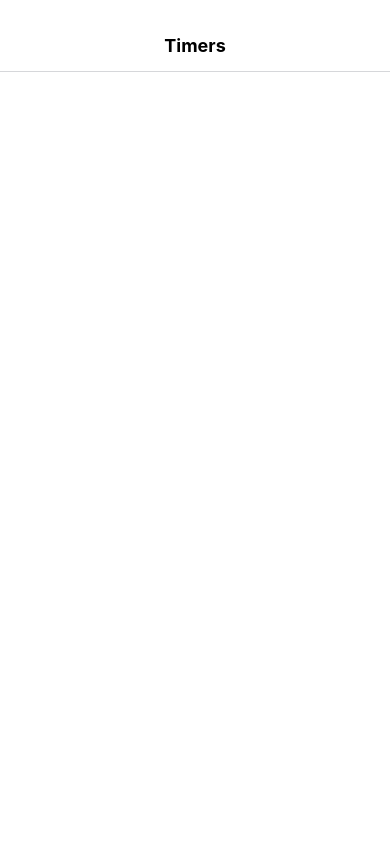
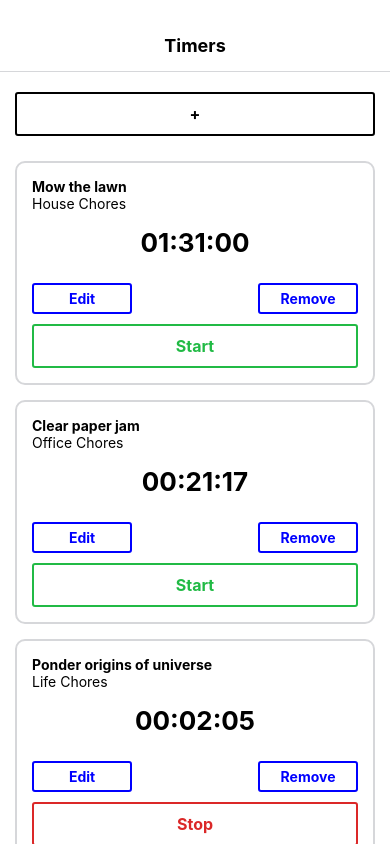
Before and after one commit to L00P3R93/time-tracker, a React Native app: screen / in a window 390 px wide. Built offline with nearby package versions, Linux system fonts and the light colour scheme.

Commit message:
App.tsx update

```diff
--- a/App.tsx
+++ b/App.tsx
@@ -1,18 +1,80 @@
-import React from 'react';
-import { StyleSheet, View, ScrollView, Text, TextStyle, ViewStyle } from 'react-native';
+import React, { useState, useEffect, useRef } from 'react';
+import { StyleSheet, View, ScrollView, Text, TextStyle, ViewStyle, KeyboardAvoidingView, Platform } from 'react-native';
 
+import { newTimer } from './utils/TimerUtils';
 import EditableTimer from './components/EditableTimer';
 import ToggleableTimerForm from './components/ToggleableTimerForm';
+import { Timer, Attribute } from './utils/types';
+import { uuid } from './utils/uuid';
 
 const App : React.FC = () => {
+	const [timers, setTimers] = useState<Timer[]>([
+		{
+			title: "Mow the lawn",
+			project: "House Chores",
+			id: uuid(),
+			elapsed: 5460494,
+			isRunning: false,
+		},
+		{
+			title: "Clear paper jam",
+			project: "Office Chores",
+			id: uuid(),
+			elapsed: 1277537,
+			isRunning: false,
+		},
+		{
+			title: "Ponder origins of universe",
+			project: "Life Chores",
+			id: uuid(),
+			elapsed: 120000,
+			isRunning: true,
+		},
+	]);
+
+	const intervalId = useRef<NodeJS.Timeout | null>(null);
+
+	useEffect(() => {
+		const TIME_INTERVAL = 1000;
+
+		intervalId.current = setInterval(() => {
+			setTimers((prevTimers) => prevTimers.map((timer) => timer.isRunning ? { ...timer, elapsed: timer.elapsed + TIME_INTERVAL } : timer));
+		}, TIME_INTERVAL);
+
+		return () => {
+			if(intervalId.current) clearInterval(intervalId.current);
+		}
+	}, []);
+
+	const handleCreateFormSubmit = (timer: Timer) => setTimers([newTimer(timer), ...timers]);
+	const handleFormSubmit = (attrs: Attribute) => setTimers((prevTimers) => prevTimers.map((timer) => timer.id === attrs.id ? { ...timer, title: attrs.title ?? timer.title, project: attrs.project ?? timer.project } : timer));
+	const handleRemovePress = (timerId: string) => setTimers((prevTimers) => prevTimers.filter((timer) => timer.id !== timerId));
+	const toggleTimer = (timerId: string) => setTimers((prevTimers) => prevTimers.map((timer) => timer.id === timerId ? { ...timer, isRunning: !timer.isRunning } : timer));
+
 	return(
 		<View style={styles.appContainer}>
 			<View style={styles.titleContainer}>
 				<Text style={styles.title}>Timers</Text>
 			</View>
-			<ScrollView style={styles.timerListContainer}>
-
-			</ScrollView>
+			<KeyboardAvoidingView behavior={Platform.OS === 'ios' ? 'padding' : 'height'} style={styles.timerListContainer}>
+				<ScrollView style={styles.timerList}>
+					<ToggleableTimerForm onFormSUbmit={handleCreateFormSubmit} />
+					{timers.map(({ title, project, id, elapsed, isRunning }) => (
+						<EditableTimer
+							key={id}
+							id={id}
+							title={title}
+							project={project}
+							elapsed={elapsed}
+							isRunning={isRunning}
+							onFormSubmit={handleFormSubmit}
+							onRemovePress={handleRemovePress}
+							onStartPress={toggleTimer}
+							onStopPress={toggleTimer}
+						/>
+					))}
+				</ScrollView>
+			</KeyboardAvoidingView>
 		</View>
 	);
 }
```
